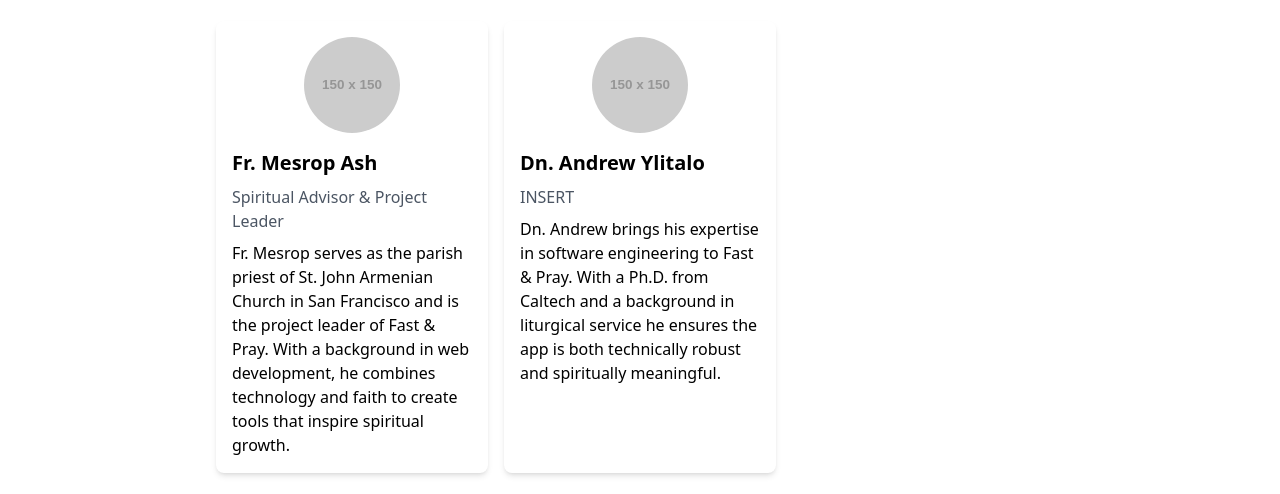
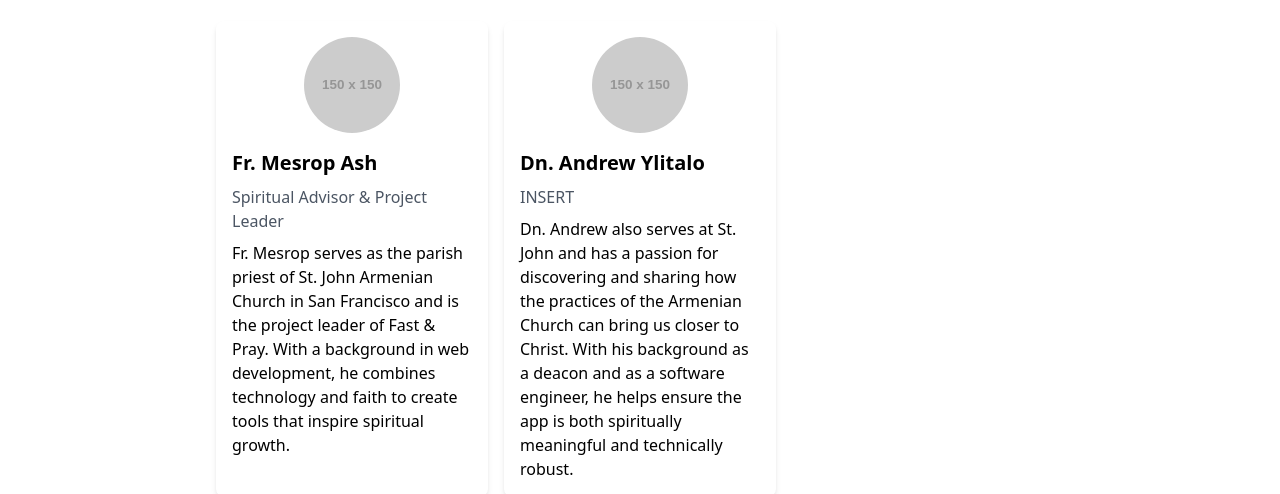
Before and after one commit to surp-hovhannes/bahk_landing, an Astro site: page /team in a window 1280 px wide. Shown: the part 239-733 px from the top of the page. Built offline with nearby package versions, Linux system fonts and the light colour scheme; Astro itself is replaced by a stand-in of ours; placeholder pictures from the web are drawn by us.

Commit message:
update Dn Andrew description on team page

```diff
--- a/src/pages/team.astro
+++ b/src/pages/team.astro
@@ -22,8 +22,9 @@ import Layout from '../layouts/Layout.astro';
       <h2 class="text-xl font-bold mb-2">Dn. Andrew Ylitalo</h2>
       <p class="text-gray-600">INSERT</p>
       <p class="mt-2">
-        Dn. Andrew brings his expertise in software engineering to Fast & Pray. With a Ph.D. from Caltech and a background in liturgical service
-        he ensures the app is both technically robust and spiritually meaningful.
+        Dn. Andrew also serves at St. John and has a passion for discovering and sharing how the practices of the Armenian Church can bring us closer to Christ.
+        With his background as a deacon and as a software engineer,
+        he helps ensure the app is both spiritually meaningful and technically robust.
       </p>
     </div>
   </div>
```
